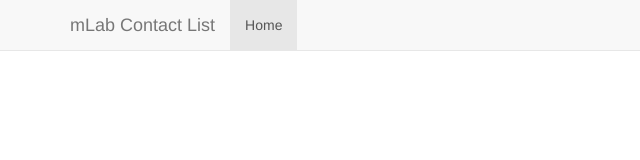
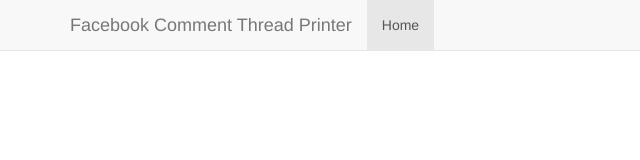
Before and after one commit to richardlthomas/fb-thread-printer, a website: page public/index.html in a window 1280 px wide. Shown: the top 160 px of the page, without its empty margins (0-640 px from the left). Drawn offline with nearby package versions, Linux system fonts and the light colour scheme; some packages are replaced by stand-ins of ours; no server answers.

Commit message:
Changed header in index from example code

```diff
--- a/public/index.html
+++ b/public/index.html
@@ -29,7 +29,7 @@
     <nav class="navbar navbar-default navbar-fixed-top">
       <div class="container">
         <div class="navbar-header">
-          <div class="navbar-brand" href="#/">mLab Contact List</div>
+          <div class="navbar-brand" href="#/">Facebook Comment Thread Printer</div>
         </div>
         <div id="navbar" class="navbar-collapse collapse">
           <ul class="nav navbar-nav">
```
